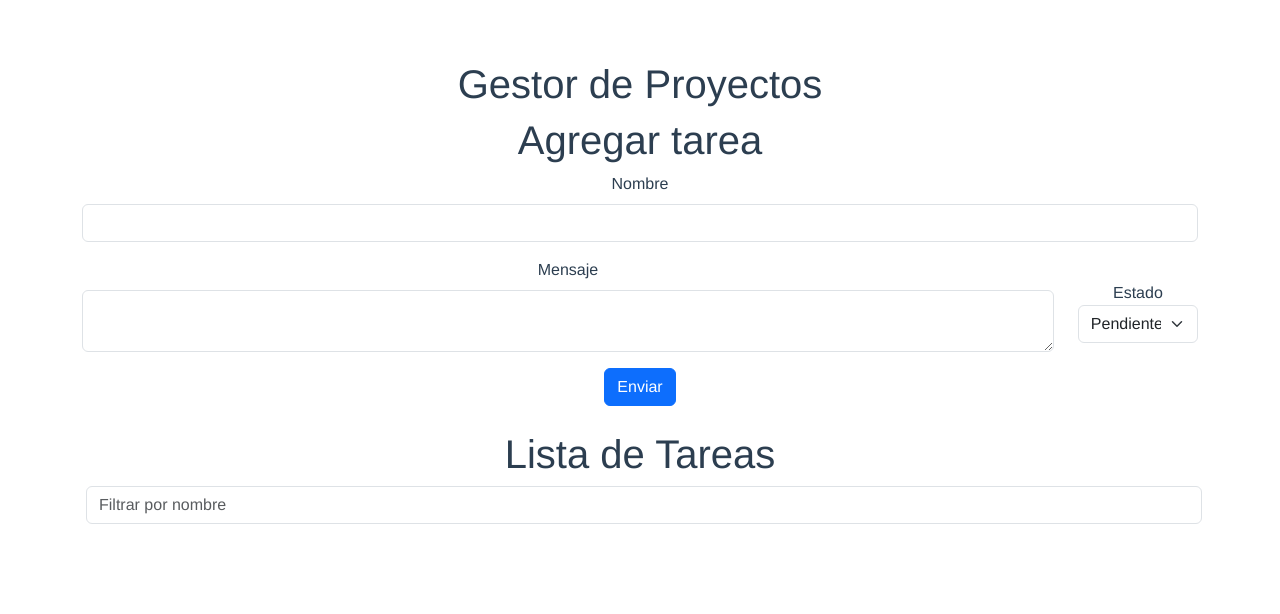
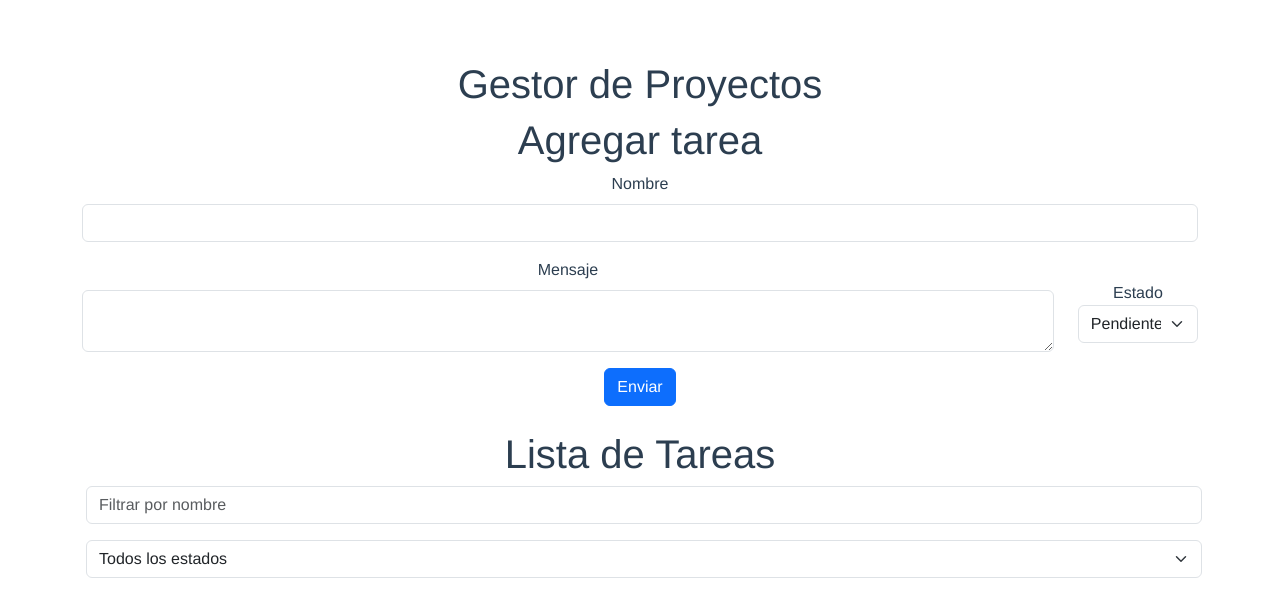
Before and after one commit to JuanDiegoTR/Registro_Proyecto-Vue, a Vue app: page / in a window 1280 px wide. Shown: the top 614 px of the page. Built offline with nearby package versions, Linux system fonts and the light colour scheme.

Commit message:
Update ListarProyectos.vue

```diff
--- a/src/components/ListarProyectos.vue
+++ b/src/components/ListarProyectos.vue
@@ -1,6 +1,12 @@
 <template>
     <div :key="componentKey" class="container mx-auto">
        <input type="text" v-model="filtroNombre" placeholder="Filtrar por nombre" class="form-control mb-3 mx-1 ">
+       <select v-model="filtroEstado" class="form-select mb-3 mx-1">
+           <option value="">Todos los estados</option>
+           <option value="Pendiente">Pendiente</option>
+           <option value="En progreso">En progreso</option>
+           <option value="Completada">Completada</option>
+       </select>
        <ul class="list-group flex-column overflow-y-auto h-300 overflow-hidden">
         <li class="list-group-item" v-for="tarea in tareasFiltradas" :key="tarea.id">
            <div>
@@ -38,15 +44,20 @@ export default {
        return {
          localTareas: [],
          filtroNombre: '', // Propiedad para el filtro de nombre
+         filtroEstado: '', // Propiedad para el filtro de estado
          componentKey: 0 // Clave para forzar la recarga del componente
        };
     },
     computed: {
         tareasFiltradas() {
-            if (!this.filtroNombre) {
-                return this.localTareas;
+            let tareasFiltradas = this.localTareas;
+            if (this.filtroNombre) {
+                tareasFiltradas = tareasFiltradas.filter(tarea => tarea.nombre.toLowerCase().includes(this.filtroNombre.toLowerCase()));
             }
-            return this.localTareas.filter(tarea => tarea.nombre.toLowerCase().includes(this.filtroNombre.toLowerCase()));
+            if (this.filtroEstado) {
+                tareasFiltradas = tareasFiltradas.filter(tarea => tarea.estado === this.filtroEstado);
+            }
+            return tareasFiltradas;
         }
     },
     watch: {
```
